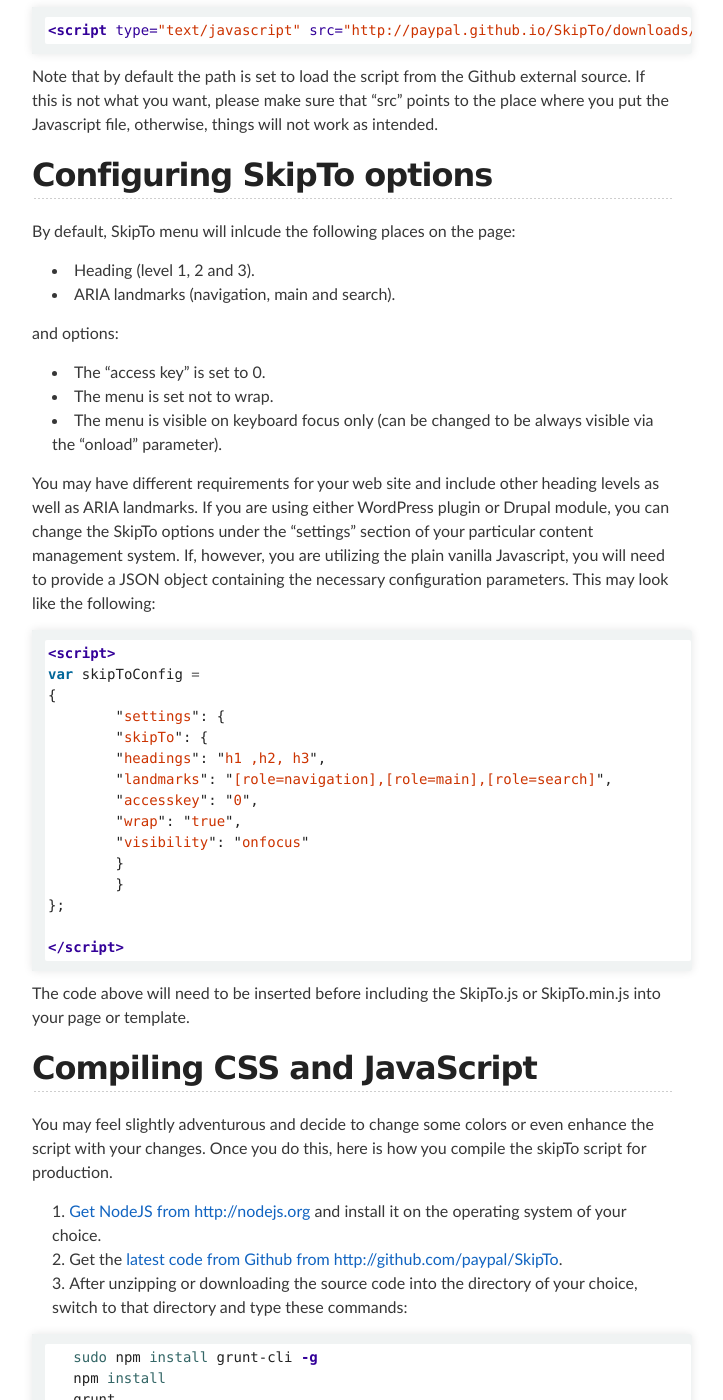
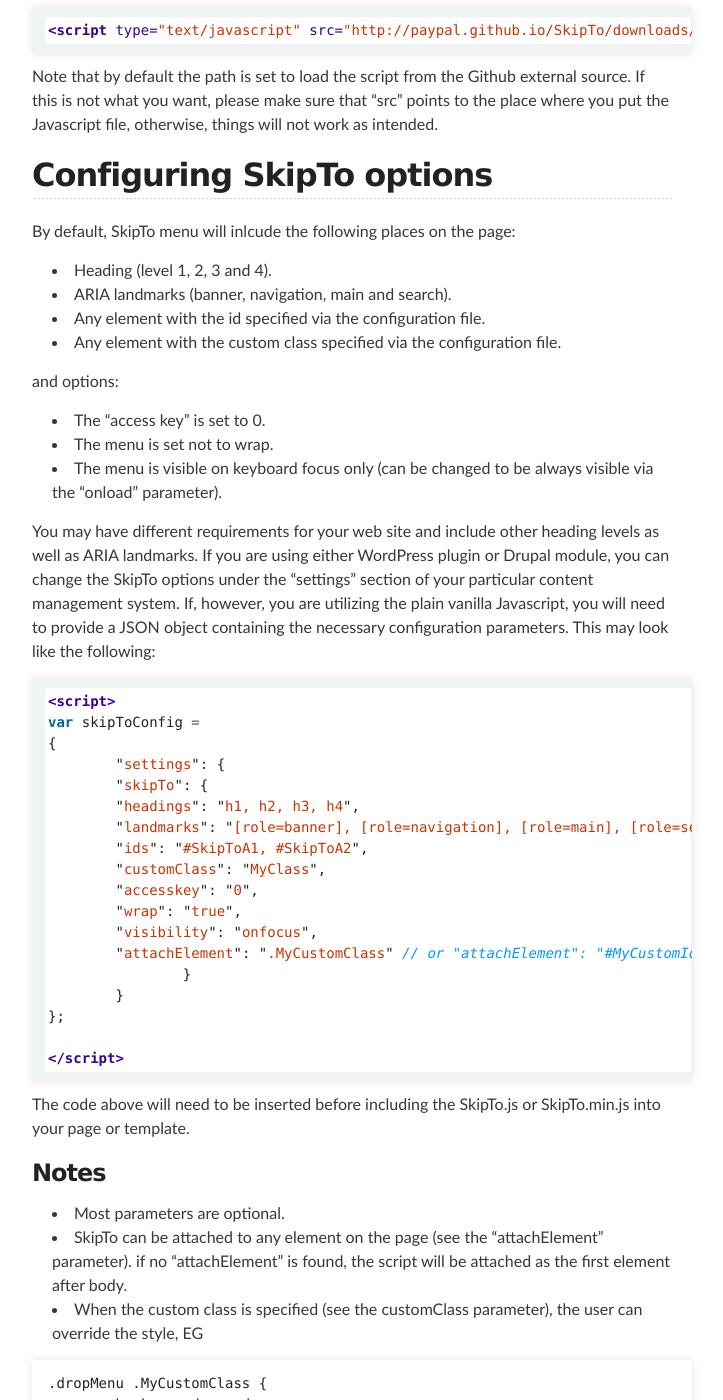
Before and after one commit to paypal/skipto, a Jekyll site: the page built from index.md, in a window 1280 px wide and 1400 px high, scrolled down 1299 px. Shown: the whole window, without its empty margins (288-1011 px from the left). Built offline with Jekyll 4.4.1, drawn with Linux system fonts in a browser that asks for light colours; Markdown is read by kramdown in place of the engine named in the settings; some of the changed text lies outside the part shown.

Commit message:
- Updated the Index page to reflect the changes in version 2.0.

````diff
--- a/index.md
+++ b/index.md
@@ -38,8 +38,10 @@ Note that by default the path is set to load the script from the Github external
 ## Configuring SkipTo options
 By default, SkipTo menu will inlcude the following places on the page:
 
-*  Heading (level 1, 2 and 3).
-*  ARIA landmarks (navigation, main and search).
+*  Heading (level 1, 2, 3 and 4).
+*  ARIA landmarks (banner, navigation, main and search).
+*  Any element with the id specified via the configuration file.
+*  Any element with the custom class specified via the configuration file.
 
 and options:
 
@@ -56,12 +58,15 @@ var skipToConfig =
 {
 	"settings": {
 	"skipTo": {
-	"headings": "h1 ,h2, h3",
-	"landmarks": "[role=navigation],[role=main],[role=search]",
+	"headings": "h1, h2, h3, h4",
+	"landmarks": "[role=banner], [role=navigation], [role=main], [role=search]",
+	"ids": "#SkipToA1, #SkipToA2",
+	"customClass": "MyClass",
 	"accesskey": "0",
 	"wrap": "true",
-	"visibility": "onfocus"
-	}
+	"visibility": "onfocus",
+	"attachElement": ".MyCustomClass" // or "attachElement": "#MyCustomId"
+		}
 	}
 };
 
@@ -69,6 +74,19 @@ var skipToConfig =
 ```
 
 The code above  will need  to be inserted before including the SkipTo.js or SkipTo.min.js into your page or template.
+
+### Notes
+*  Most parameters are optional.
+*  SkipTo can be attached to any element on the page (see the "attachElement" parameter). if no "attachElement" is found, the script will be attached as the first element after body.
+*  When the custom class is specified (see the customClass parameter), the user can override the style, EG
+
+```CSS
+.dropMenu .MyCustomClass {
+	background:  red;
+	left: 50px;
+	top: 50px;
+}
+```
 
 ## Compiling CSS and JavaScript
 You may feel slightly adventurous and decide to change some colors or even enhance the script with your changes. Once you do this, here is how you compile the skipTo script for production.
````
Also changed, not shown: other parts of index.md (+2 -2 lines).
